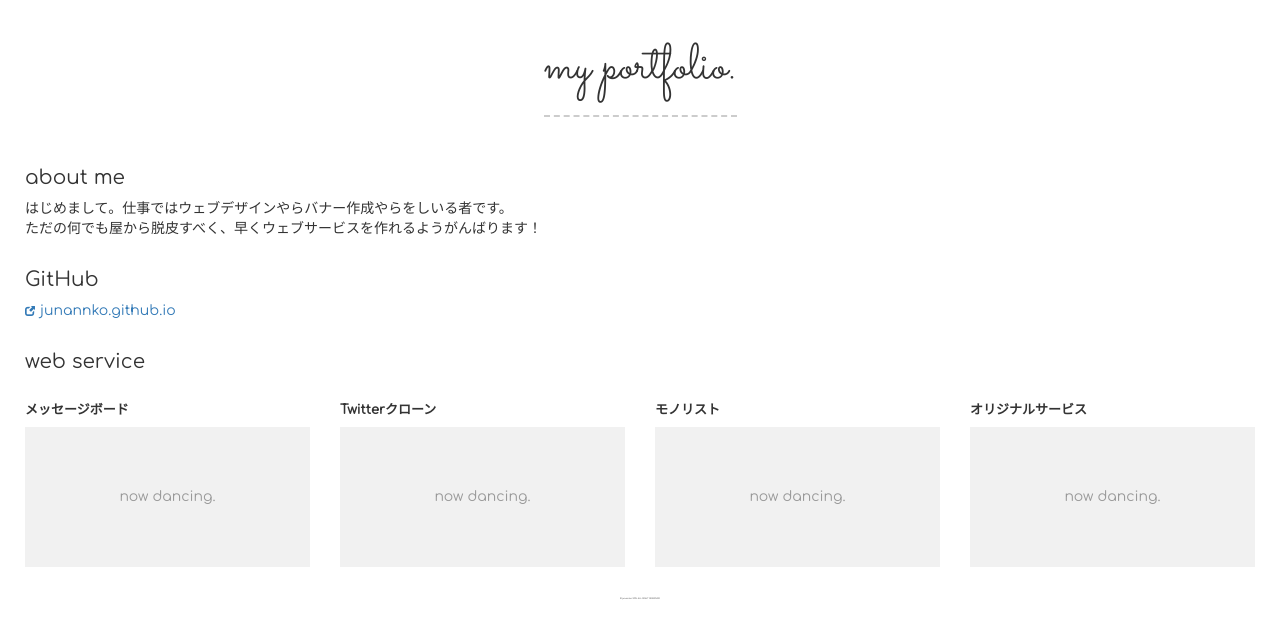
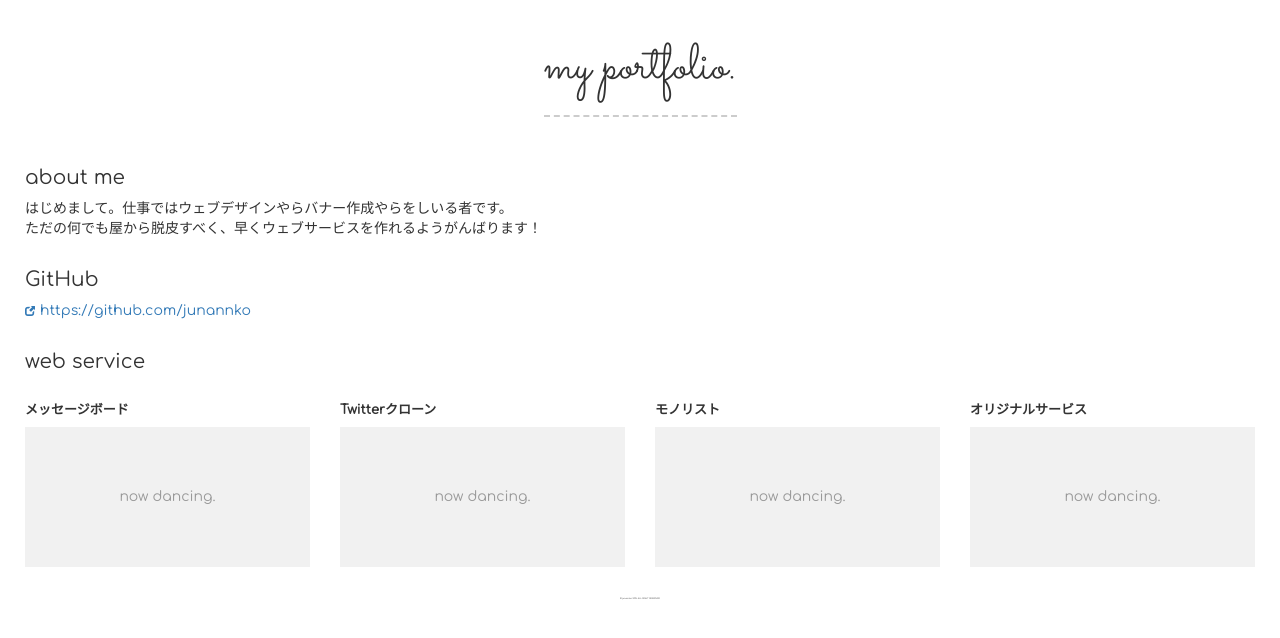
Before and after one commit to junannko/junannko.github.io, a plain HTML site: page index.html in a window 1280 px wide. Drawn offline with nearby package versions, Linux system fonts and the light colour scheme.

Commit message:
portfolio link02

```diff
--- a/index.html
+++ b/index.html
@@ -40,7 +40,7 @@
     <div class="container-fluid">
       <div class="row">
         <h2 class="col-sm-12 ttl_cat">GitHub</h2>
-        <p class="col-sm-12"><a href="https://github.com/junannko/junannko.github.io" target="_blank"><span class="glyphicon glyphicon-new-window" aria-hidden="true"></span>junannko.github.io</a><p>
+        <p class="col-sm-12"><a href="https://github.com/junannko" target="_blank"><span class="glyphicon glyphicon-new-window" aria-hidden="true"></span>https://github.com/junannko</a><p>
       </div>
     </div>
     </section>
```
